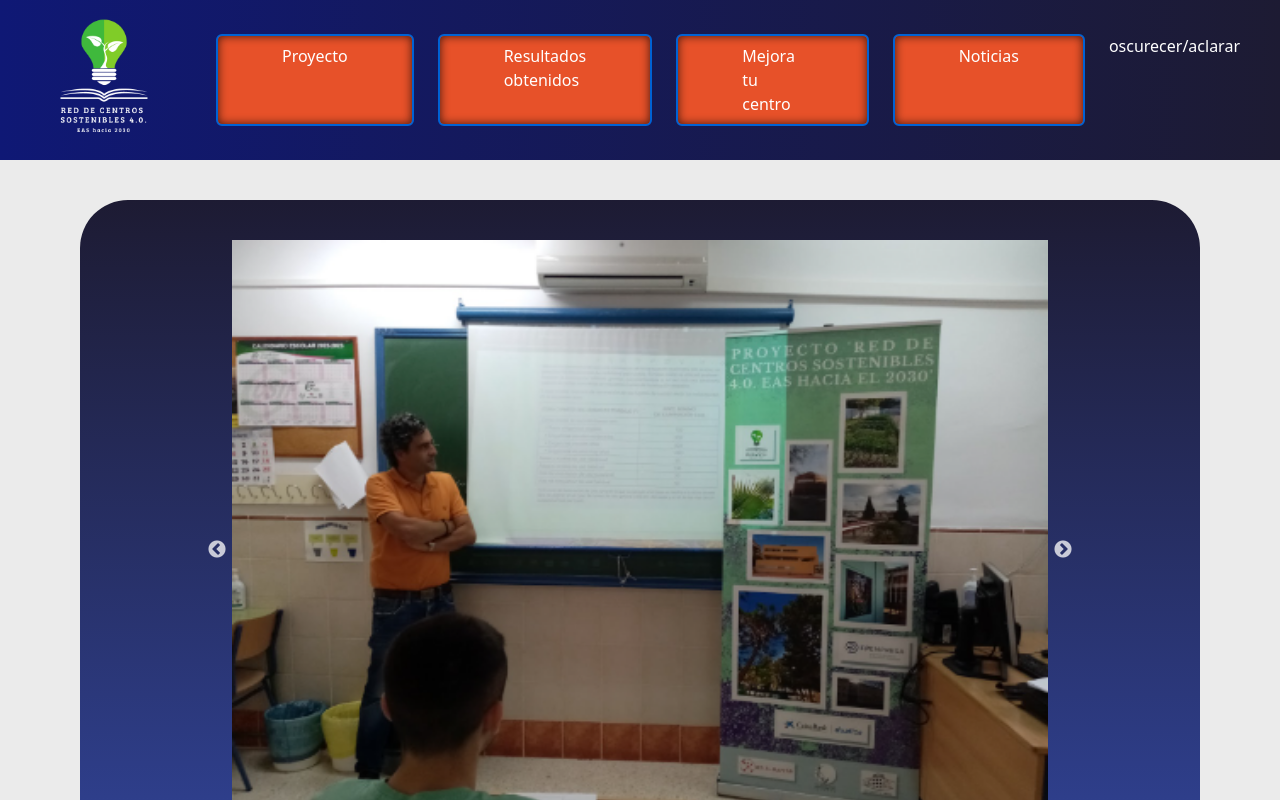
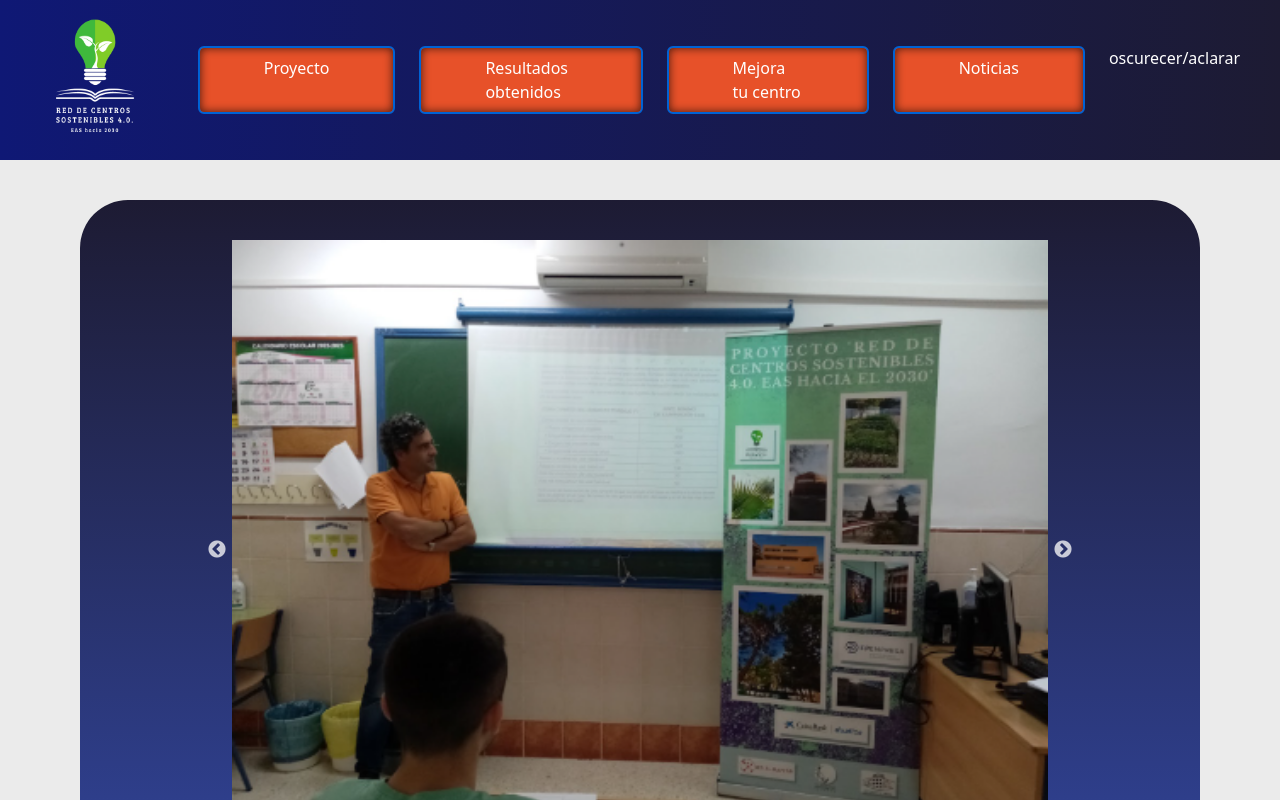
Before and after one commit to Sellsword9/dualiza, a React (Vite) app in the folder frontend/: page / in a window 1280 px wide. Shown: the top 800 px of the page. Built offline with nearby package versions, Linux system fonts and the light colour scheme.

Commit message:
Added loopback

```diff
--- a/frontend/src/components/Header.jsx
+++ b/frontend/src/components/Header.jsx
@@ -8,7 +8,7 @@ const Header = () => {
   return (
     <header className="flex justify-between items-center p-4 bg-gradient-to-r from-azul-oscuro to-azul-negro text-white w-full h-40">
       <div className='flex justify-between items-center w-full'>
-        <img src={Logo} className='h-44' alt="logo" />
+        <a href='/'><img src={Logo} className='h-44' alt="logo" /></a>
 
         <nav>
           <ul className="list-none p-6 flex">
```
